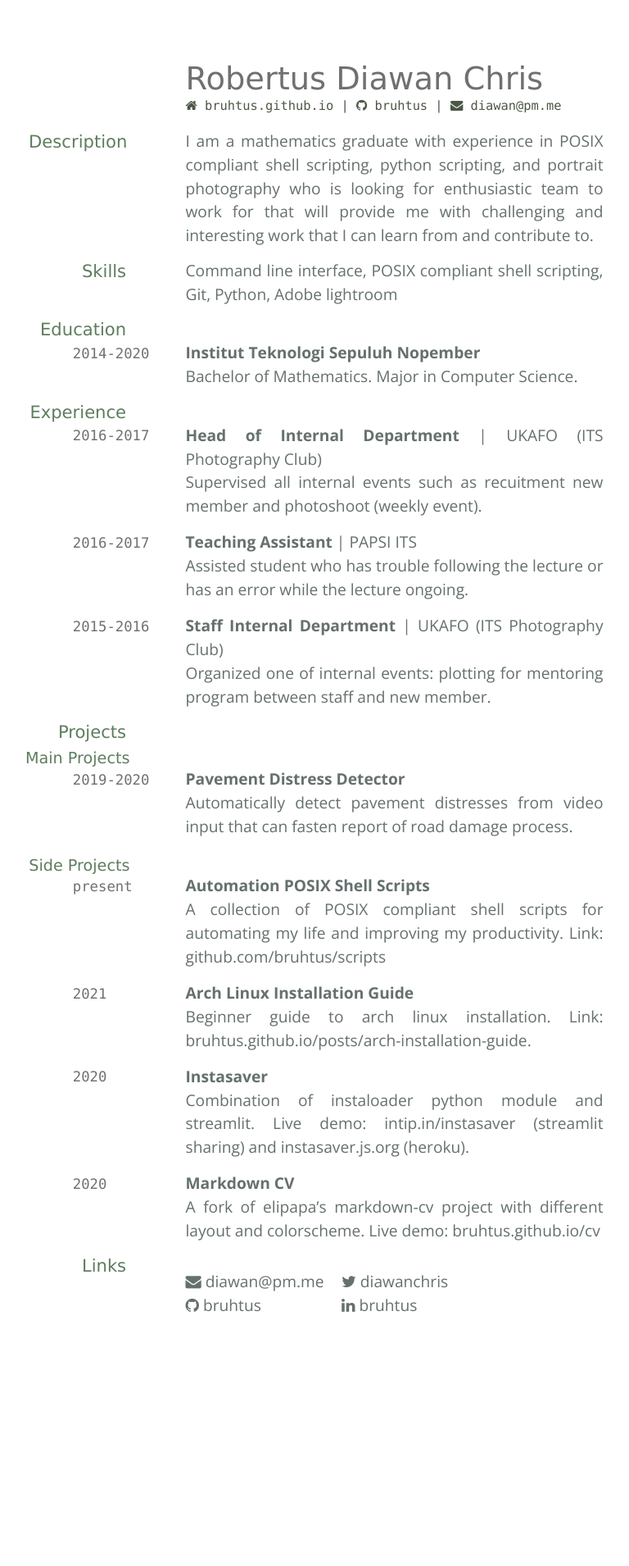
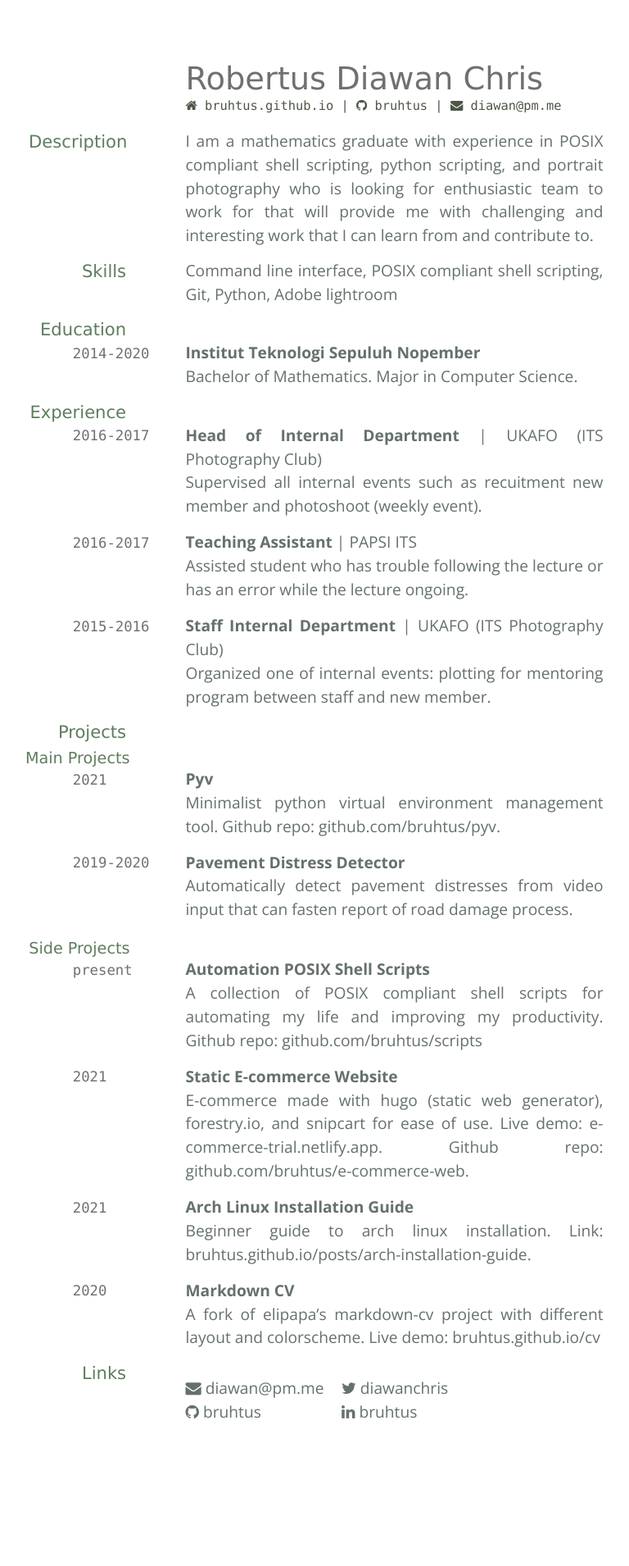
Before and after one commit to TimoTSchmidt/test3, a Jekyll site: the page built from index.md, in a window 1280 px wide. Shown: the whole page at 82% size, without its empty margins (201-969 px from the left). Built offline with Jekyll 4.4.1, drawn with Linux system fonts in a browser that asks for light colours; nearby versions of some CDN libraries; before the commit the page ends 1779 px from its top, so only the background shows below that.

Commit message:
Add pyv and static e-commerce website, remove instasaver.

```diff
--- a/index.md
+++ b/index.md
@@ -43,6 +43,10 @@ Organized one of internal events: plotting for mentoring program between staff a
 
 ### Main Projects
 
+`2021`
+__Pyv__ <br>
+Minimalist python virtual environment management tool. Github repo: [github.com/bruhtus/pyv](https://github.com/bruhtus/pyv).
+
 `2019-2020`
 __Pavement Distress Detector__ <br>
 Automatically detect pavement distresses from video input that can fasten report of road damage process.
@@ -51,15 +55,15 @@ Automatically detect pavement distresses from video input that can fasten report
 
 `present`
 __Automation POSIX Shell Scripts__ <br>
-A collection of POSIX compliant shell scripts for automating my life and improving my productivity. Link: [github.com/bruhtus/scripts](https://github.com/bruhtus/scripts)
+A collection of POSIX compliant shell scripts for automating my life and improving my productivity. Github repo: [github.com/bruhtus/scripts](https://github.com/bruhtus/scripts)
+
+`2021`
+__Static E-commerce Website__ <br>
+E-commerce made with hugo (static web generator), forestry.io, and snipcart for ease of use. Live demo: [e-commerce-trial.netlify.app](https://e-commerce-trial.netlify.app/). Github repo: [github.com/bruhtus/e-commerce-web](https://github.com/bruhtus/e-commerce-web).
 
 `2021`
 __Arch Linux Installation Guide__ <br>
 Beginner guide to arch linux installation. Link: [bruhtus.github.io/posts/arch-installation-guide](https://bruhtus.github.io/posts/arch-installation-guide/).
-
-`2020`
-__Instasaver__ <br>
-Combination of instaloader python module and streamlit. Live demo: [intip.in/instasaver](https://intip.in/instasaver) (streamlit sharing) and [instasaver.js.org](https://instasaver.js.org/) (heroku).
 
 `2020`
 __Markdown CV__ <br>
```
